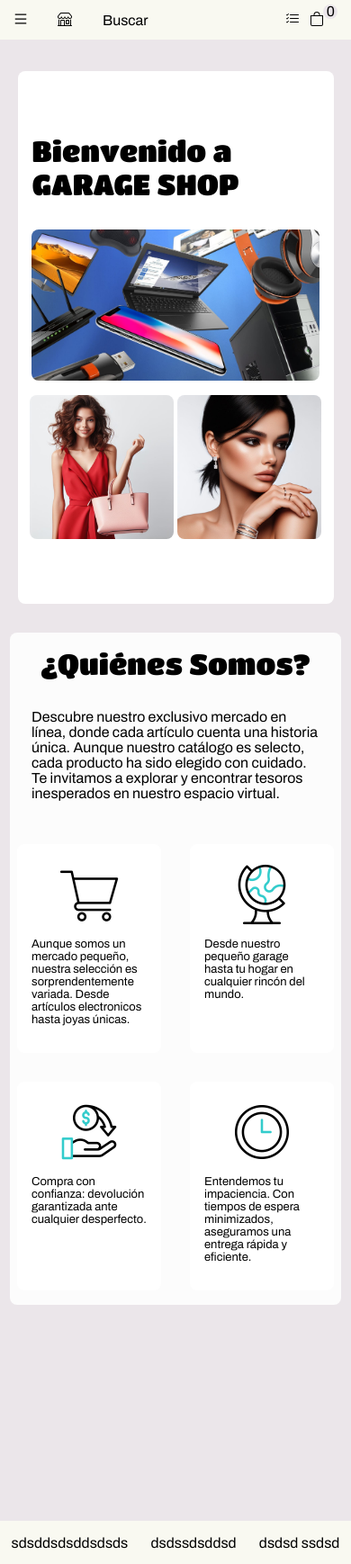
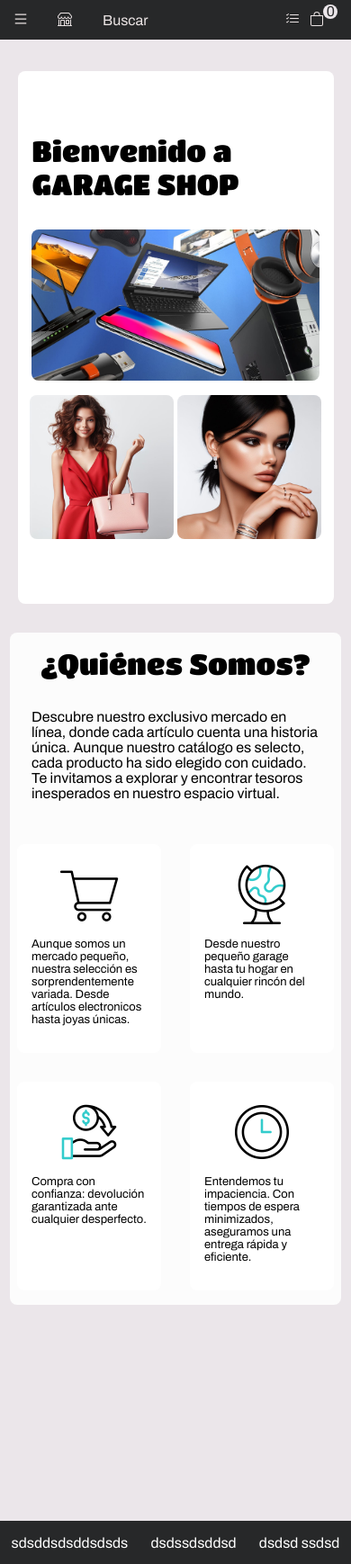
Before and after one commit to MacDuki/Ecommerce-react, a React (Vite) app: page / in a window 390 px wide. Shown: the whole page at 90% size. Built offline with nearby package versions, Linux system fonts and the light colour scheme; no server answers.

Commit message:
Ajusto breakpoints para contemplar tablets

```diff
--- a/src/Layout/layout.css
+++ b/src/Layout/layout.css
@@ -5,6 +5,7 @@
 	align-items: center;
 	flex-wrap: wrap;
 	margin-left: 1rem;
+	min-height: 100vh;
 }
 
 .layout.inactive {
@@ -22,11 +23,12 @@
 	justify-content: space-around;
 	height: auto;
 	max-height: 3rem;
-	background-color: #f9f9f1;
+	background-color: #272829;
 	margin-top: 1rem;
+	color: #ffff;
 }
 
-@media (max-width: 800px) {
+@media (max-width: 1300px) {
 	.layout {
 		margin-left: 0rem;
 		flex-wrap: nowrap;
--- a/src/MinimizedOrderList/MinimizedOrderList.css
+++ b/src/MinimizedOrderList/MinimizedOrderList.css
@@ -119,7 +119,7 @@
 	max-width: 8rem;
 }
 
-@media (max-width: 800px) {
+@media (max-width: 1300px) {
 	.all-container {
 		flex-direction: column;
 		align-items: center;
--- a/src/NavBar/NavBar.css
+++ b/src/NavBar/NavBar.css
@@ -6,10 +6,11 @@
 	justify-content: space-between;
 	align-items: center;
 	height: 2.75rem;
-	background-color: #f9f9f1;
+	background-color: #272829;
 	padding-left: 0;
 	max-height: 10vh;
 	position: relative;
+	color: #ebe4e4;
 }
 
 .first-ul {
@@ -63,10 +64,11 @@
 	font-weight: 300;
 	right: 15px;
 	top: 5px;
+	color: #272829;
 }
 
 a {
-	color: black;
+	color: #ebe4e4;
 	text-decoration: none;
 }
 
@@ -90,6 +92,6 @@ a {
 .toggle-menu-container li {
 	padding: 0.5rem;
 	margin-bottom: 0.2rem;
-	background-color: #f9f9f1;
+	background-color: #272829;
 	border-radius: 0.5rem;
 }
--- a/src/Pages/Home/Home.css
+++ b/src/Pages/Home/Home.css
@@ -109,7 +109,7 @@
 
 .parrafo-category {
 	position: relative;
-	color: #f9f9f1;
+	color: #272829;
 	font-size: large;
 	font-weight: 400;
 	font-family: "Titan One", sans-serif;
@@ -128,7 +128,7 @@
 	justify-content: center;
 }
 
-@media (max-width: 800px) {
+@media (max-width: 1300px) {
 	.welcome-section {
 		margin-top: 1rem;
 	}
--- a/src/Pages/Home/Span.css
+++ b/src/Pages/Home/Span.css
@@ -13,7 +13,7 @@
 	border-radius: 0.5rem;
 }
 
-@media (max-width: 800px) {
+@media (max-width: 1300px) {
 	.middle-span-home {
 		display: none;
 	}
--- a/src/Pages/ItemBag/ItemBag.css
+++ b/src/Pages/ItemBag/ItemBag.css
@@ -111,7 +111,7 @@
 	height: auto;
 }
 
-@media (max-width: 800px) {
+@media (max-width: 1300px) {
 	.myorders-section-container {
 		position: absolute;
 		top: 3rem;
@@ -136,4 +136,8 @@
 	.footer-total-price {
 		width: 90%;
 	}
+	.itembag-cart-image {
+		width: 15rem;
+		margin-top: 8rem;
+	}
 }
```
